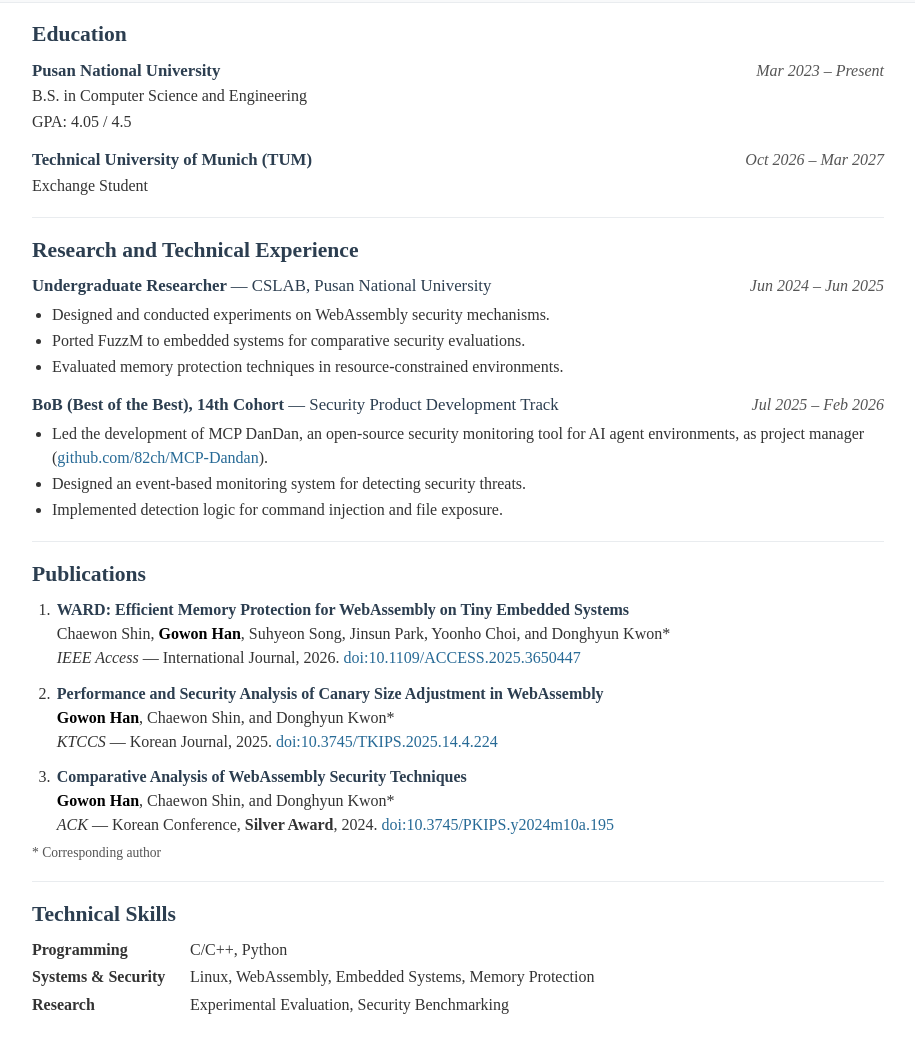
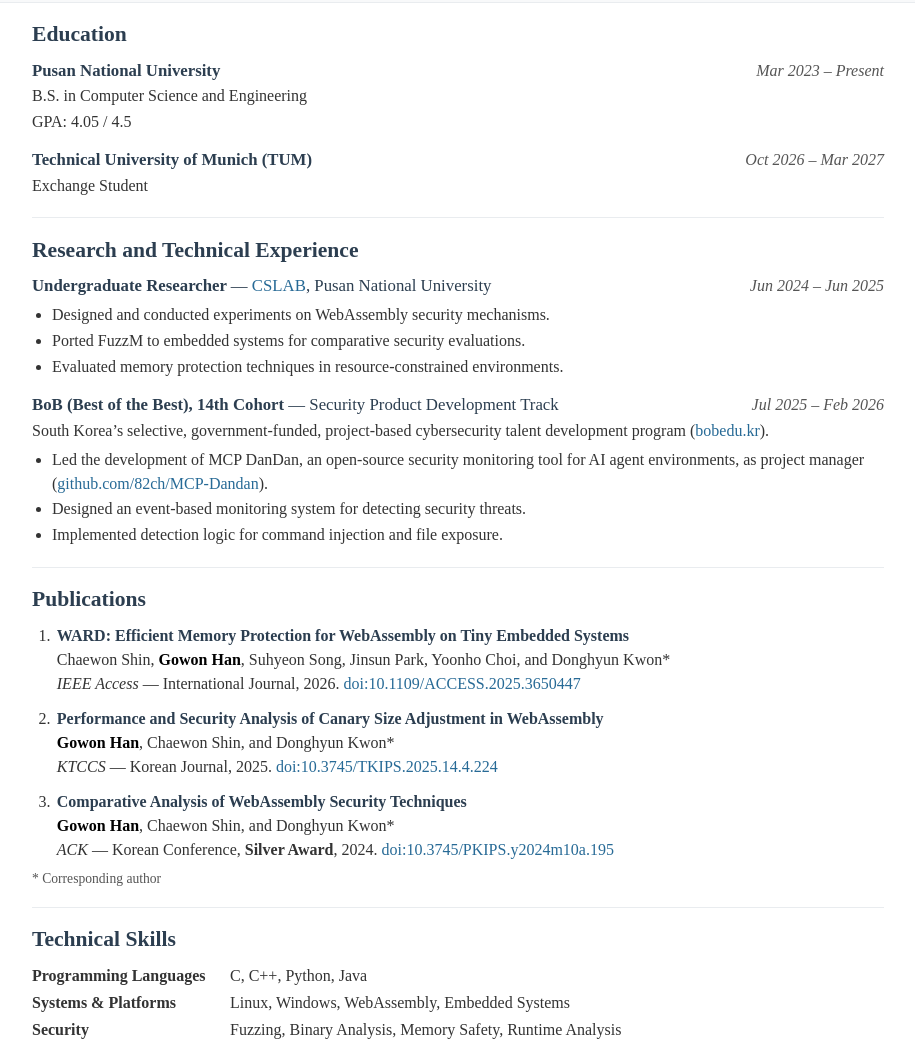
Before and after one commit to gowonisgood/gowonisgood.github.io, a plain HTML site: page index.html in a window 1280 px wide. Shown: the part 194-1257 px from the top of the page, without its empty margins (182-1097 px from the left). Before the commit the page ends 1231 px from the top, so only its background shows below. Drawn offline with Linux system fonts and the light colour scheme.

Commit message:
Add BoB description, CSLAB link, and revise technical skills
- Describe the BoB program and link its official site
- Link CSLAB to the lab website
- Replace technical skills with languages, platforms, and security areas

Co-Authored-By: Claude Opus 5.5 <noreply@anthropic.com>

```diff
--- a/index.html
+++ b/index.html
@@ -221,7 +221,7 @@
     }
 
     .skills dt {
-      flex: 0 0 150px;
+      flex: 0 0 190px;
       font-weight: bold;
     }
 
@@ -368,7 +368,7 @@
       }
 
       .skills dt {
-        flex-basis: 110pt;
+        flex-basis: 140pt;
       }
     }
   </style>
@@ -426,7 +426,7 @@
 
       <div class="entry">
         <div class="entry-head">
-          <h3>Undergraduate Researcher <span class="org">— CSLAB, Pusan National University</span></h3>
+          <h3>Undergraduate Researcher <span class="org">— <a href="https://cslab-pnu.github.io/">CSLAB</a>, Pusan National University</span></h3>
           <span class="date">Jun 2024 – Jun 2025</span>
         </div>
         <ul>
@@ -441,6 +441,7 @@
           <h3>BoB (Best of the Best), 14th Cohort <span class="org">— Security Product Development Track</span></h3>
           <span class="date">Jul 2025 – Feb 2026</span>
         </div>
+        <p>South Korea’s selective, government-funded, project-based cybersecurity talent development program (<a href="https://bobedu.kr/home/kor/main.do">bobedu.kr</a>).</p>
         <ul>
           <li>
             Led the development of MCP DanDan, an open-source security monitoring tool
@@ -492,16 +493,16 @@
 
       <dl class="skills">
         <div>
-          <dt>Programming</dt>
-          <dd>C/C++, Python</dd>
+          <dt>Programming Languages</dt>
+          <dd>C, C++, Python, Java</dd>
         </div>
         <div>
-          <dt>Systems &amp; Security</dt>
-          <dd>Linux, WebAssembly, Embedded Systems, Memory Protection</dd>
+          <dt>Systems &amp; Platforms</dt>
+          <dd>Linux, Windows, WebAssembly, Embedded Systems</dd>
         </div>
         <div>
-          <dt>Research</dt>
-          <dd>Experimental Evaluation, Security Benchmarking</dd>
+          <dt>Security</dt>
+          <dd>Fuzzing, Binary Analysis, Memory Safety, Runtime Analysis</dd>
         </div>
       </dl>
     </section>
```
